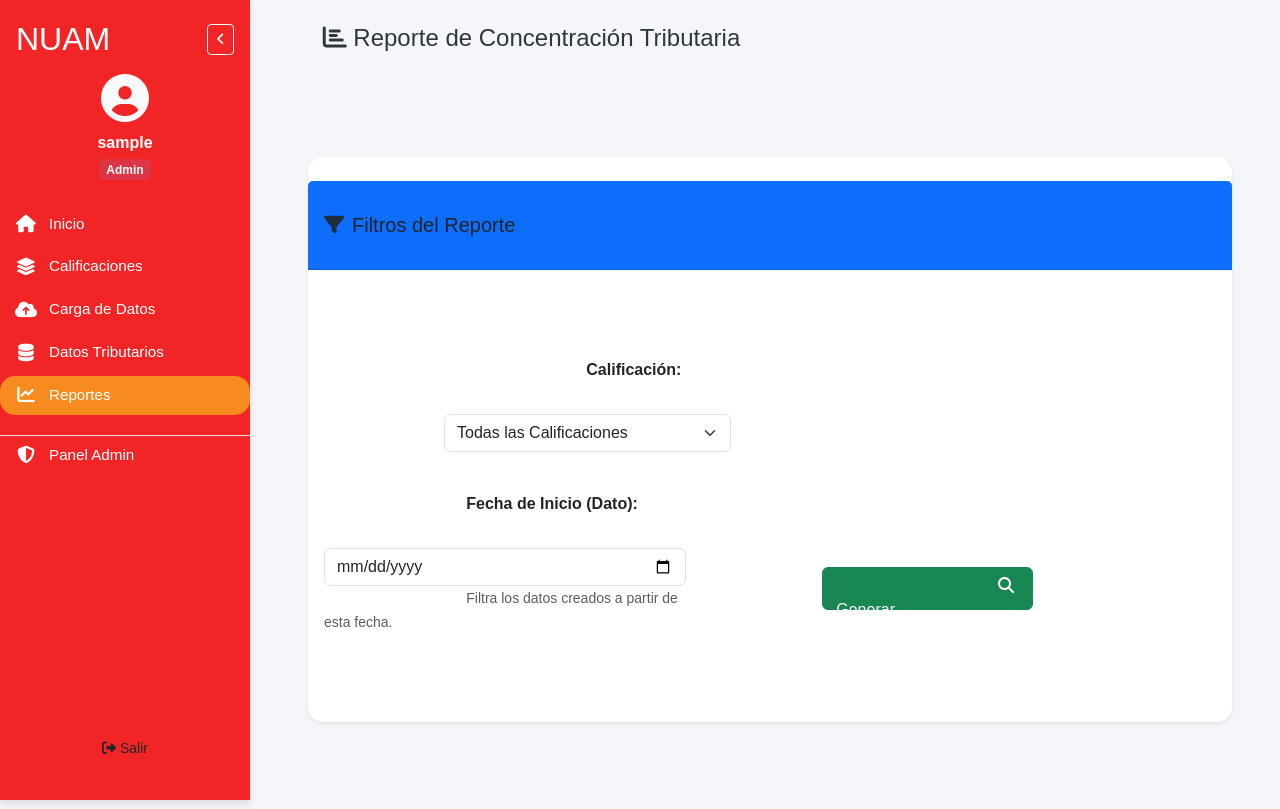
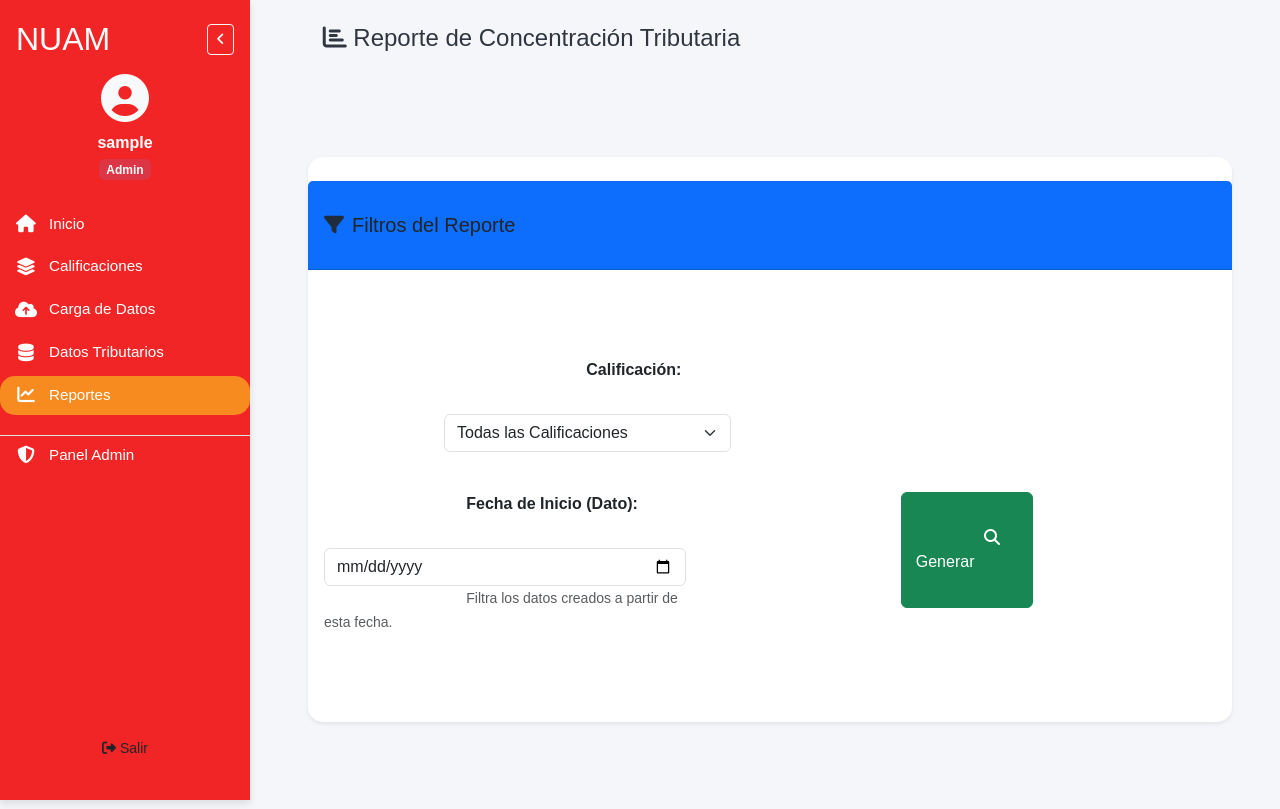
Before and after one commit to sbstn-00/NuamSoft, a Django app: page /reportes/ in a window 1280 px wide. Shown: the top 809 px of the page. Run offline with Django 5.2, Linux system fonts and the light colour scheme; the visitor is signed in with stand-in values (Sample User, id 1); data that the repository does not hold is empty.

Commit message:
reportes

```diff
--- a/ItemApp/templates/reportes.html
+++ b/ItemApp/templates/reportes.html
@@ -28,9 +28,8 @@
                 </div>
                 <div class="card-body">
                     <form method="GET" id="formReporte">
-
-                        {# DISEÑO CORREGIDO: USAMOS D-FLEX Y ALINEAMOS LOS ELEMENTOS EN UNA SOLA LÍNEA #}
-                        <div class="row g-3 align-items-end">
+                        {# DISEÑO FINAL Y ROBUSTO PARA ALINEACIÓN #}
+                        <div class="row g-3 align-items-start">
 
                             {# CALIFICACIÓN #}
                             <div class="col-md-4">
@@ -52,17 +51,19 @@
                                 <small class="text-muted">Filtra los datos creados a partir de esta fecha.</small>
                             </div>
 
-                            {# BOTÓN GENERAR: ALINEADO HORIZONTALMENTE CON LOS CAMPOS #}
+                            {# BOTÓN GENERAR #}
                             <div class="col-md-3">
-                                <button type="submit" class="btn btn-success w-100" style="height: 43px;">
-                                    <i class="fas fa-search me-1"></i> Generar
-                                </button>
+                                {# El d-flex ayuda a que el botón se ajuste verticalmente #}
+                                <div class="d-flex align-items-end" style="height: 100%;">
+                                    <button type="submit" class="btn btn-success w-100" style="padding: 9px 12px;">
+                                        <i class="fas fa-search me-1"></i> Generar
+                                    </button>
+                                </div>
                             </div>
                         </div>
                     </form>
                 </div>
             </div>
-            {# RESTO DEL CÓDIGO (GRÁFICO/TABLA) - SIN CAMBIOS #}
         </div>
 
         <div class="col-lg-12">
@@ -194,7 +195,7 @@ document.addEventListener('DOMContentLoaded', function() {
                         ticks: {
                             callback: function(value) {
                                 // Usamos el formato simple para evitar errores de inicialización
-                                return '$' + value.toLocaleString('es-CL', { maximumFractionDigits: 0 });
+                                return '$' + value.toLocaleString('es-CL');
                             }
                         }
                     }
```
